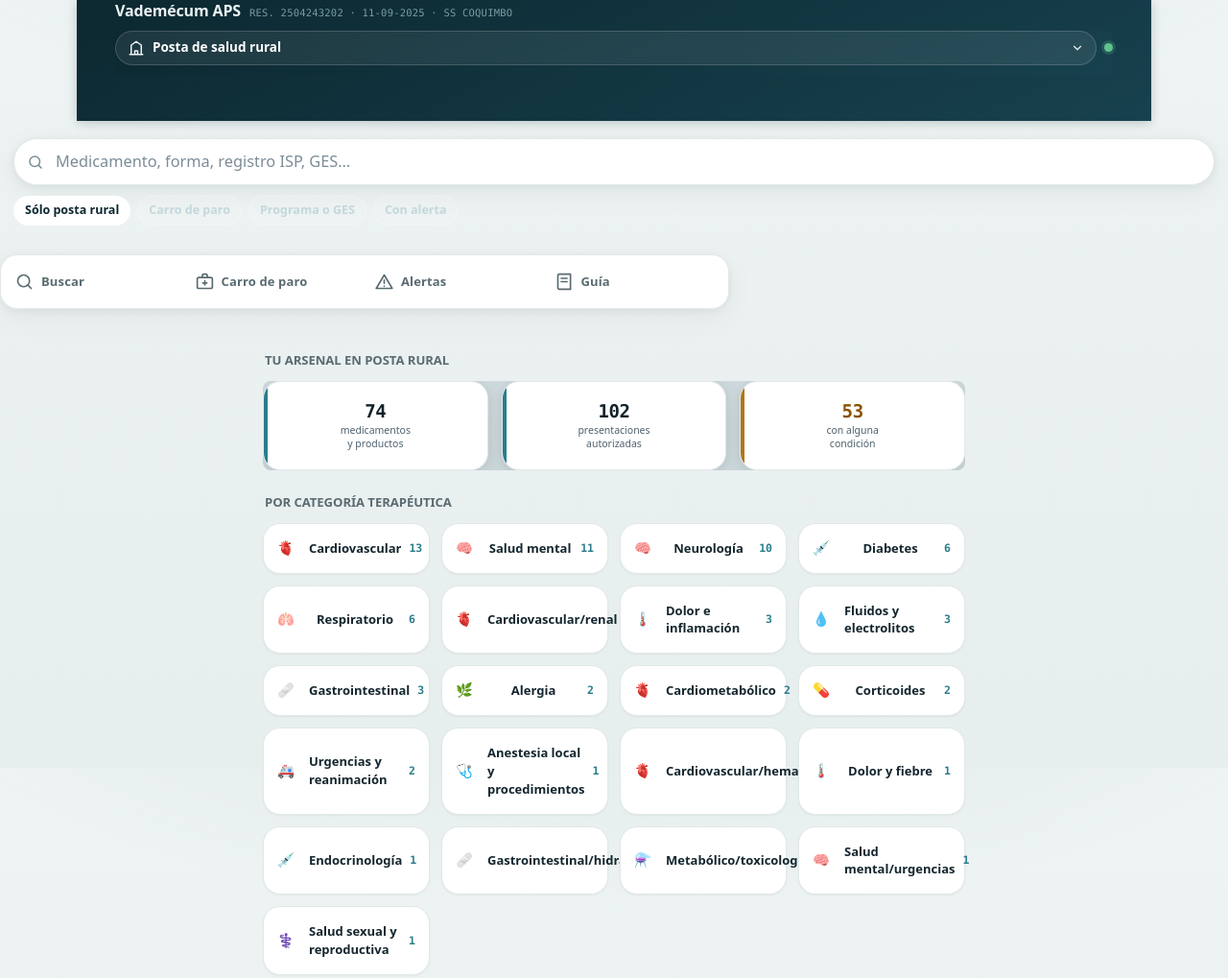
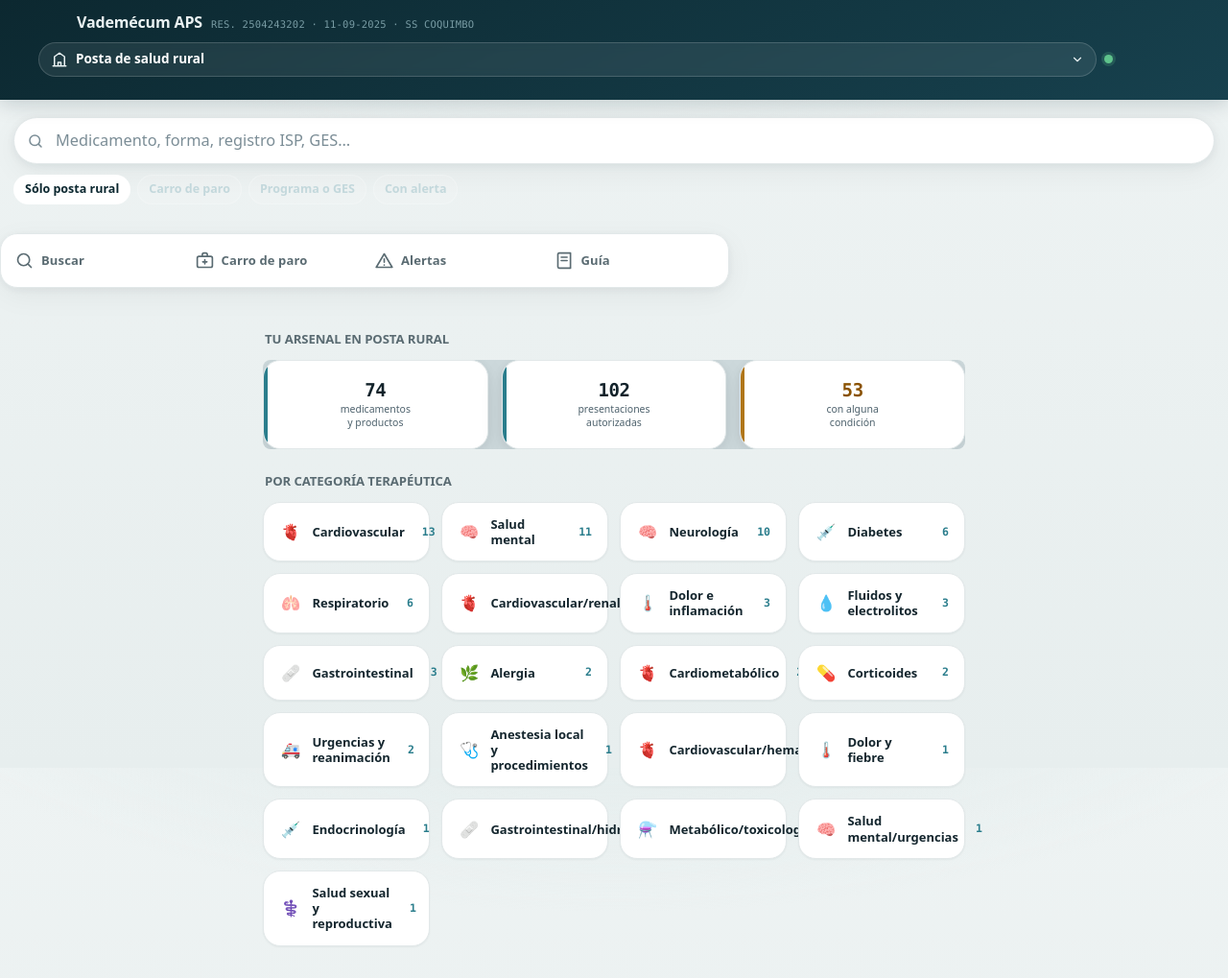
Before and after one commit to Unkown00101/vademecum-en-terreno, a plain HTML site: page index.html in a window 1280 px wide. Shown: the top 1019 px of the page at 96% size. Drawn offline with Linux system fonts and the light colour scheme.

Commit message:
Arreglar header full-width (no recorte al scroll) y alineacion icono+texto en categorias

```diff
--- a/estilos-plus.css
+++ b/estilos-plus.css
@@ -33,23 +33,35 @@ html, body {
   -webkit-font-smoothing: antialiased;
 }
 
-/* Ancho cómodo: el problema era max-width:860 con márgenes enormes.
-   Damos un contenedor amplio y bien centrado, con aire lateral real. */
-.app {
+/* Ancho cómodo. OJO: el header también tiene la clase .app (es
+   <header class="app">), así que NO limitamos el ancho vía .app —
+   eso recortaba el header sticky. Limitamos solo el contenido que
+   NO es el header, con :not(header). */
+.app:not(header) {
   max-width: 1120px !important;
   margin-inline: auto !important;
   padding: 0 clamp(16px, 4vw, 40px) 48px !important;
 }
 
-/* ---------- 2. Encabezado: integrado, ancho completo, con degradado ---------- */
-header, .barra-estab {
+/* ---------- 2. Encabezado: barra de ancho COMPLETO, contenido centrado ---------- */
+/* El header ocupa todo el ancho de la ventana (rompe cualquier max-width
+   heredado) y su contenido interno se centra a 1120px. Así deja de verse
+   como una caja recortada flotando. */
+header.app,
+header {
+  max-width: none !important;
+  width: 100% !important;
+  margin: 0 !important;
+  padding: 12px clamp(16px, 4vw, 40px) 14px !important;
   background: linear-gradient(155deg, var(--v-petroleo) 0%, var(--v-petroleo-2) 100%) !important;
+  box-shadow: 0 4px 20px rgba(12,40,48,.18) !important;
+  box-sizing: border-box !important;
 }
-/* El header ocupa todo el ancho de ventana, contenido alineado al centro */
-header {
-  box-shadow: 0 4px 20px rgba(12,40,48,.18);
+.barra-estab {
+  background: transparent !important;
 }
-header > *, .barra-estab > * {
+/* Centrar el contenido interno del header */
+header > * {
   max-width: 1120px;
   margin-inline: auto;
 }
@@ -174,27 +186,47 @@ input:focus-visible {
   border: 1px solid var(--v-borde) !important;
   border-radius: var(--v-radio) !important;
   box-shadow: var(--v-sombra-sm) !important;
-  padding: 16px 14px !important;
+  padding: 14px 16px !important;
   font-weight: 650 !important;
   color: var(--v-tinta) !important;
   transition: transform .12s ease, box-shadow .12s ease, border-color .12s ease !important;
   position: relative;
-  text-align: left;
+  /* Estructura: [ícono] [texto ......... ] [número]
+     El botón es flex con space-between. Metemos el ícono como ::before
+     con ancho fijo para que NO empuje el texto de forma irregular, y
+     dejamos el texto alineado a la izquierda de manera consistente. */
+  display: flex !important;
+  align-items: center !important;
+  gap: 10px !important;
+  text-align: left !important;
+  min-height: 58px;
 }
 .btn-cat:hover {
   transform: translateY(-2px);
   box-shadow: var(--v-sombra) !important;
   border-color: color-mix(in srgb, var(--v-teal) 40%, var(--v-borde)) !important;
 }
-/* El número (conteo) como insignia circular con acento */
-.btn-cat > :last-child {
+/* El primer span (texto) crece y empuja el número al extremo derecho */
+.btn-cat > span:first-of-type {
+  flex: 1 1 auto !important;
+  line-height: 1.25 !important;
+}
+/* El número (conteo) fijo a la derecha, con acento */
+.btn-cat > .n,
+.btn-cat > span:last-child {
+  flex: 0 0 auto !important;
   color: var(--v-teal) !important;
   font-weight: 750 !important;
+  margin-left: 8px !important;
 }
 
-/* Iconografía por categoría (refuerza sin fotos de fármacos) */
+/* Iconografía por categoría: ícono como caja fija que NO desalinea */
 .btn-cat::before {
-  margin-right: .5em; font-size: 1.1em; line-height: 1;
+  flex: 0 0 auto !important;
+  width: 1.5em;
+  text-align: center;
+  font-size: 1.25em;
+  line-height: 1;
 }
 .btn-cat[data-cat^="Cardio"]::before   { content: "🫀"; }
 .btn-cat[data-cat="Respiratorio"]::before { content: "🫁"; }
```
